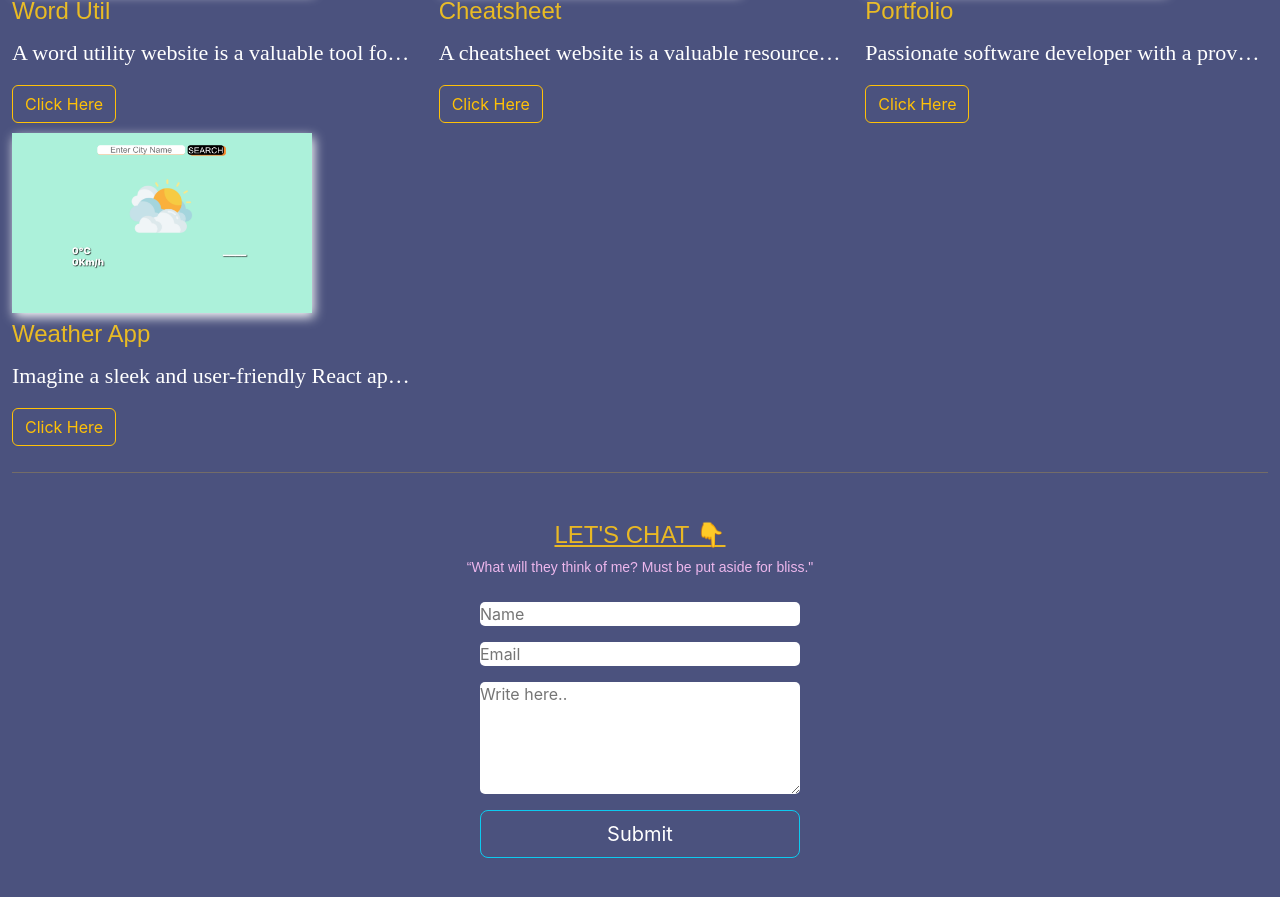
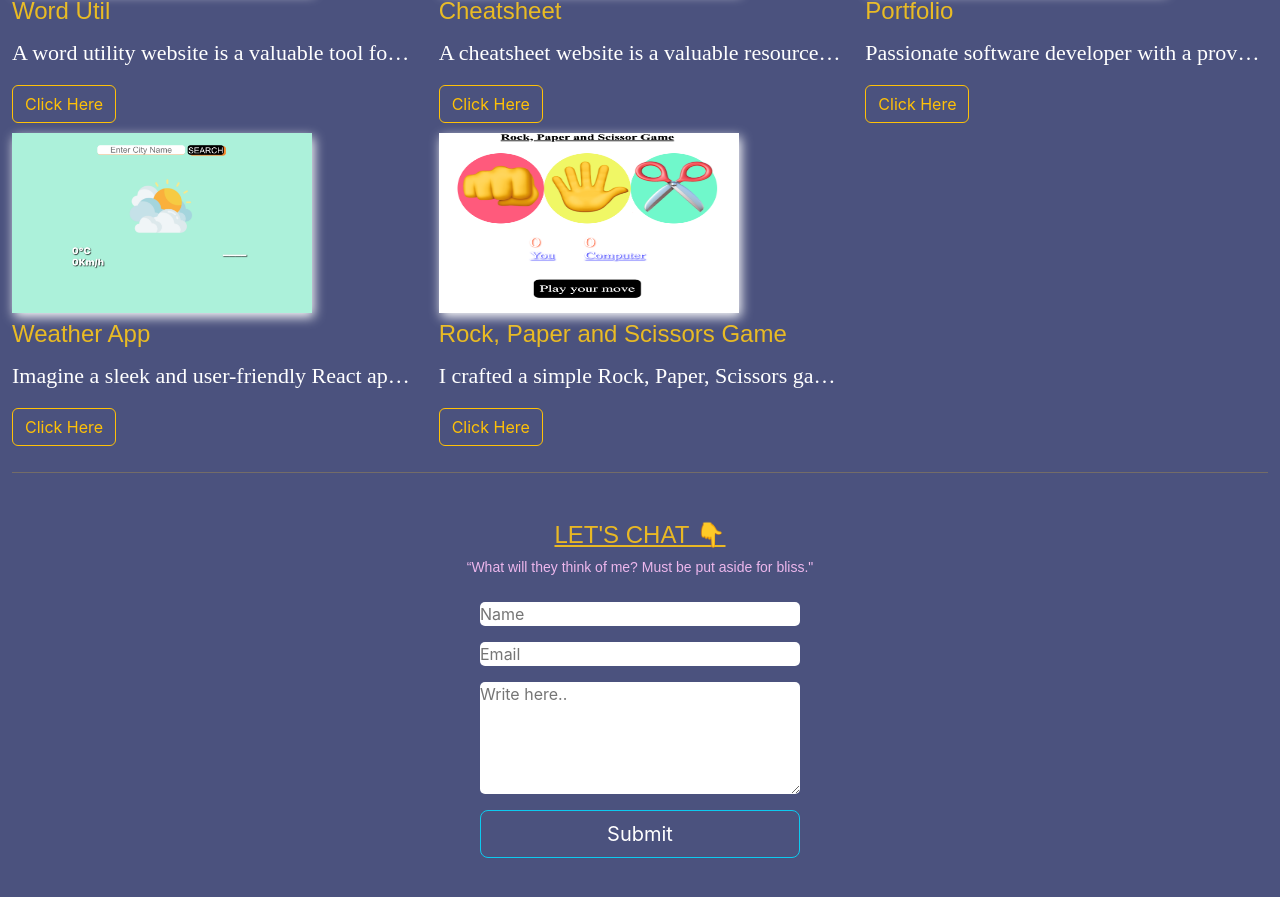
Before and after one commit to Rijin1906/Portfolio-using-React-js, a React (Create React App) app: page / in a window 1280 px wide. Shown: the part 3433-4330 px from the top of the page. Built offline with nearby package versions, Linux system fonts and the light colour scheme; a web font is replaced by a local one.

Commit message:
Your informative commit message here

```diff
--- a/src/Project.js
+++ b/src/Project.js
@@ -8,6 +8,7 @@
 import p6 from "../src/components  /assets/Projects pictures/Wordutil.png";
 import p7 from "../src/components  /assets/Projects pictures/Portfolio.png";
 import p8 from "../src/components  /assets/Projects pictures/WeatherAPI.png";
+import p9 from "../src/components  /assets/Projects pictures/Rock,Paper and Scissors.png"
 
 const projects = [
   {
@@ -65,6 +66,13 @@
     title: "Weather App",
     desc: "Imagine a sleek and user-friendly React application that acts as your personal weather concierge. This weather app leverages the power of APIs to retrieve real-time weather data for any city you choose. Simply enter the city name, and the app displays current temperature, weather conditions, and other relevant information like humidity and wind speed. Built with React, the app boasts a dynamic and interactive interface, updating instantly as you explore different locations. So, whether you're planning a trip or just curious about the day's forecast, this weather app empowers you to stay informed with a touch of modern convenience.",
     url: "https://weather-app-using-api-9712b.web.app/",
+  },
+  {
+    key: 10,
+    images: p9,
+    title: "Rock, Paper and Scissors Game",
+    desc: "I crafted a simple Rock, Paper, Scissors game using JavaScript to refresh my grasp on fundamental coding concepts. By minimizing HTML and CSS, the project focused on core functionalities like DOM manipulation, event listeners, random number generation, and conditional logic. Choosing a familiar game allowed me to experiment with these building blocks in a practical and engaging way.",
+    url: "https://rock-paper-scissors-game-rijin.netlify.app/",
   },
 ];
 export default function Project() {
```
Also changed, not shown: src/components  /assets/Projects pictures/Rock,Paper and Scissors.png (added).
